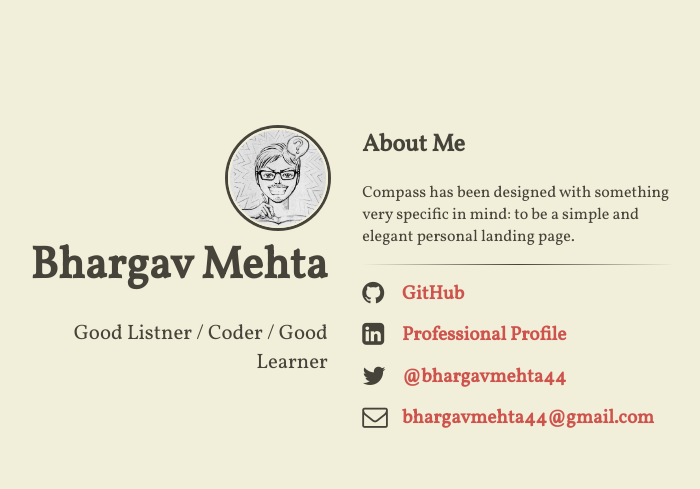
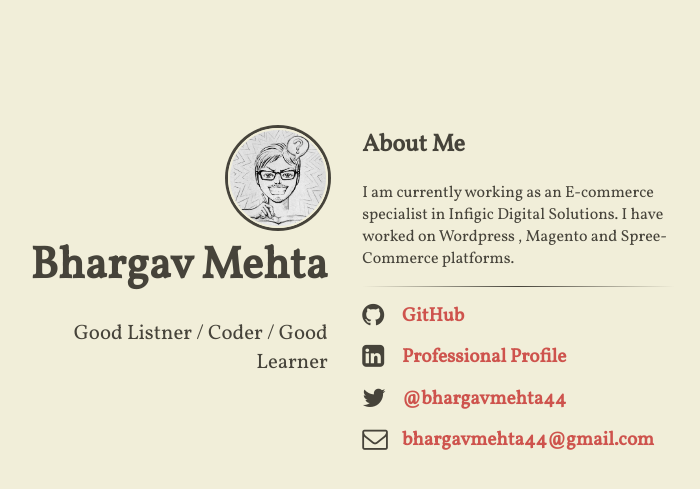
Before and after one commit to bhargavmehta/bhargavmehta.github.io, a Jekyll site: the page built from index.html, in a window 1280 px wide. Shown: the top 489 px of the page, without its empty margins (305-1005 px from the left). Built offline with Jekyll 4.4.1, drawn with Linux system fonts in a browser that asks for light colours; nearby versions of some CDN libraries; comment, search, counter and statistics services are not loaded; some of the changed lines change nothing that is shown.

Commit message:
Final output

```diff
--- a/_config.yml
+++ b/_config.yml
@@ -16,7 +16,7 @@
   # if include_analytics is true, the content of the analytics.html include will
   # be added at the end of the <head> section. You can add your Google Analytics
   # Tracking Code to that file.
-  include_analytics: false
+  include_analytics: true
 
 # Dependencies
 markdown: kramdown
--- a/_includes/analytics.html
+++ b/_includes/analytics.html
@@ -1,2 +1,12 @@
 <!-- Here you can add your Google Analytics Tracking code. If you do so, do not
 forget to set the include_analytics attribute to true on the _config.yml file -->
+<script>
+  (function(i,s,o,g,r,a,m){i['GoogleAnalyticsObject']=r;i[r]=i[r]||function(){
+  (i[r].q=i[r].q||[]).push(arguments)},i[r].l=1*new Date();a=s.createElement(o),
+  m=s.getElementsByTagName(o)[0];a.async=1;a.src=g;m.parentNode.insertBefore(a,m)
+  })(window,document,'script','//www.google-analytics.com/analytics.js','ga');
+
+  ga('create', 'UA-60271639-1', 'auto');
+  ga('send', 'pageview');
+
+</script>
--- a/_includes/content.html
+++ b/_includes/content.html
@@ -1,5 +1,5 @@
 <h2>About Me</h2>
-<p>Compass has been designed with something very specific in mind: to be a simple and elegant personal landing page.</p>
+<p>I am currently working as an E-commerce specialist in Infigic Digital Solutions. I have worked on Wordpress , Magento and Spree-Commerce platforms.</p>
 
 
 <p></p>
```
